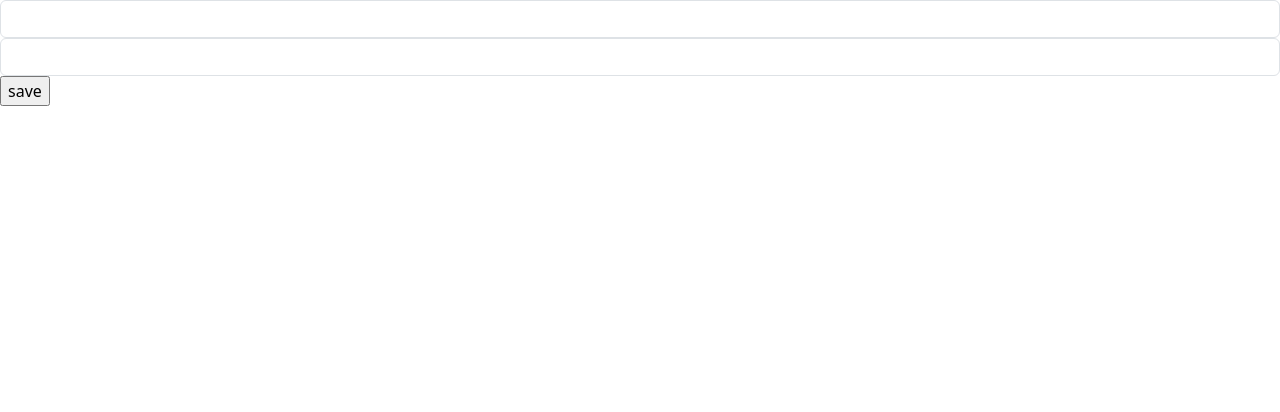
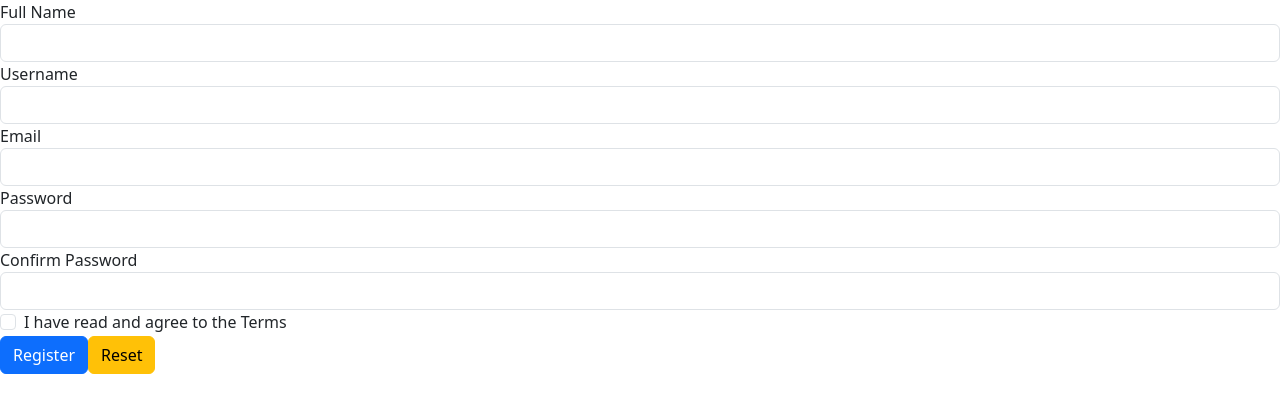
Before and after one commit to divyesh2123/myapp-11-30, a React (Create React App) app: page / in a window 1280 px wide. Shown: the top 412 px of the page. Built offline with nearby package versions, Linux system fonts and the light colour scheme.

Commit message:
changes for data

```diff
--- a/package.json
+++ b/package.json
@@ -13,7 +13,8 @@
     "react-bootstrap": "^2.10.1",
     "react-dom": "^18.2.0",
     "react-scripts": "5.0.1",
-    "web-vitals": "^2.1.4"
+    "web-vitals": "^2.1.4",
+    "yup": "^1.4.0"
   },
   "scripts": {
     "start": "react-scripts start",
--- /dev/null
+++ b/src/Emp.js
@@ -0,0 +1,143 @@
+import React from 'react'
+import { Formik, Field, Form, ErrorMessage } from 'formik';
+export default function Emp() {
+
+
+    const initialValues = {
+        fullname: '',
+        username: '',
+        email: '',
+        password: '',
+        confirmPassword: '',
+        acceptTerms: false,
+      };
+
+     const handleSubmit= (data)=> {
+
+
+        console.log(JSON.stringify(data));
+      }
+
+     const validateEmployee = empData => {
+
+        console.log(empData);
+        const errors = {};
+
+        if (!empData.fullname) {
+          errors.fullname = 'Please Enter Employee Name';
+        } else if (empData.fullname.length > 20) {
+          errors.fullname = 'Name cannot exceed 20 characters';
+        }
+
+
+
+        if (!empData.email) {
+          errors.email = 'Please Enter Email ID';
+        }
+
+        return errors;
+      };
+
+  return (
+    <div className="register-form">
+    <Formik
+      initialValues={initialValues}
+      validate={validateEmployee}
+      onSubmit={handleSubmit}
+    >
+
+        <Form>
+          <div className="form-group">
+            <label>Full Name</label>
+            <Field name="fullname" type="text"
+             className="form-control" />
+            <ErrorMessage
+              name="fullname"
+              component="div"
+              className="text-danger"
+            />
+          </div>
+
+          <div className="form-group">
+            <label htmlFor="username"> Username </label>
+            <Field name="username" type="text" className="form-control" />
+            <ErrorMessage
+              name="username"
+              component="div"
+              className="text-danger"
+            />
+          </div>
+
+          <div className="form-group">
+            <label htmlFor="email"> Email </label>
+            <Field name="email" type="text" className="form-control" />
+            <ErrorMessage
+              name="email"
+              component="div"
+              className="text-danger"
+            />
+          </div>
+
+          <div className="form-group">
+            <label htmlFor="password"> Password </label>
+            <Field
+              name="password"
+              type="password"
+              className="form-control"
+            />
+            <ErrorMessage
+              name="password"
+              component="div"
+              className="text-danger"
+            />
+          </div>
+
+          <div className="form-group">
+            <label htmlFor="confirmPassword"> Confirm Password </label>
+            <Field
+              name="confirmPassword"
+              type="password"
+              className="form-control"
+            />
+            <ErrorMessage
+              name="confirmPassword"
+              component="div"
+              className="text-danger"
+            />
+          </div>
+
+          <div className="form-group form-check">
+            <Field
+              name="acceptTerms"
+              type="checkbox"
+              className="form-check-input"
+            />
+            <label htmlFor="acceptTerms" className="form-check-label">
+              I have read and agree to the Terms
+            </label>
+            <ErrorMessage
+              name="acceptTerms"
+              component="div"
+              className="text-danger"
+            />
+          </div>
+
+          <div className="form-group">
+            <button type="submit"
+            className="btn btn-primary">
+              Register
+            </button>
+            <button
+              type="button"
+
+              className="btn btn-warning float-right"
+            >
+              Reset
+            </button>
+          </div>
+        </Form>
+
+    </Formik>
+  </div>
+  )
+}
--- /dev/null
+++ b/src/EmpWithYup.js
@@ -0,0 +1,146 @@
+import React from 'react'
+import { Formik, Field, Form, ErrorMessage } from 'formik';
+import * as Yup from 'yup'
+export default function EmpWithYup() {
+
+
+    const initialValues = {
+        fullname: '',
+        username: '',
+        email: '',
+        password: '',
+        confirmPassword: '',
+        acceptTerms: false,
+      };
+
+     const handleSubmit= (data)=> {
+
+
+        console.log(JSON.stringify(data));
+      }
+
+      const validationSchema =()=> {
+        return Yup.object().shape({
+          fullname: Yup.string().required('Fullname is required'),
+          username: Yup.string()
+            .required('Username is required')
+            .min(6, 'Username must be at least 6 characters')
+            .max(20, 'Username must not exceed 20 characters'),
+          email: Yup.string()
+            .required('Email is required')
+            .email('Email is invalid'),
+
+          password: Yup.string()
+            .required('Password is required')
+            .min(6, 'Password must be at least 6 characters')
+            .max(40, 'Password must not exceed 40 characters'),
+          confirmPassword: Yup.string()
+            .required('Confirm Password is required')
+            .oneOf([Yup.ref('password'), null], 'Confirm Password does not match'),
+          acceptTerms: Yup.bool().oneOf([true], 'Accept Terms is required'),
+        });
+      }
+
+  return (
+    <div className="register-form">
+    <Formik
+      initialValues={initialValues}
+      validationSchema={validationSchema}
+      onSubmit={handleSubmit}
+    >
+
+        <Form>
+          <div className="form-group">
+            <label>Full Name</label>
+            <Field name="fullname" type="text"
+             className="form-control" />
+            <ErrorMessage
+              name="fullname"
+              component="div"
+              className="text-danger"
+            />
+          </div>
+
+          <div className="form-group">
+            <label htmlFor="username"> Username </label>
+            <Field name="username" type="text" className="form-control" />
+            <ErrorMessage
+              name="username"
+              component="div"
+              className="text-danger"
+            />
+          </div>
+
+          <div className="form-group">
+            <label htmlFor="email"> Email </label>
+            <Field name="email" type="text" className="form-control" />
+            <ErrorMessage
+              name="email"
+              component="div"
+              className="text-danger"
+            />
+          </div>
+
+          <div className="form-group">
+            <label htmlFor="password"> Password </label>
+            <Field
+              name="password"
+              type="password"
+              className="form-control"
+            />
+            <ErrorMessage
+              name="password"
+              component="div"
+              className="text-danger"
+            />
+          </div>
+
+          <div className="form-group">
+            <label htmlFor="confirmPassword"> Confirm Password </label>
+            <Field
+              name="confirmPassword"
+              type="password"
+              className="form-control"
+            />
+            <ErrorMessage
+              name="confirmPassword"
+              component="div"
+              className="text-danger"
+            />
+          </div>
+
+          <div className="form-group form-check">
+            <Field
+              name="acceptTerms"
+              type="checkbox"
+              className="form-check-input"
+            />
+            <label htmlFor="acceptTerms" className="form-check-label">
+              I have read and agree to the Terms
+            </label>
+            <ErrorMessage
+              name="acceptTerms"
+              component="div"
+              className="text-danger"
+            />
+          </div>
+
+          <div className="form-group">
+            <button type="submit"
+            className="btn btn-primary">
+              Register
+            </button>
+            <button
+              type="button"
+
+              className="btn btn-warning float-right"
+            >
+              Reset
+            </button>
+          </div>
+        </Form>
+
+    </Formik>
+  </div>
+  )
+}
--- a/src/index.js
+++ b/src/index.js
@@ -10,11 +10,13 @@
 import Registatation from './Registatation';
 import BasicForm from './BasicForm';
 import SingUpForm from './SingUpForm';
+import Emp from './Emp';
+import EmpWithYup from './EmpWithYup';
 
 const root = ReactDOM.createRoot(document.getElementById('root'));
 root.render(
   <React.StrictMode>
-    <SingUpForm />
+    <EmpWithYup />
   </React.StrictMode>
 );
 
```
Also changed, not shown: 1 other file (tests, documents, lock files or other folders).
